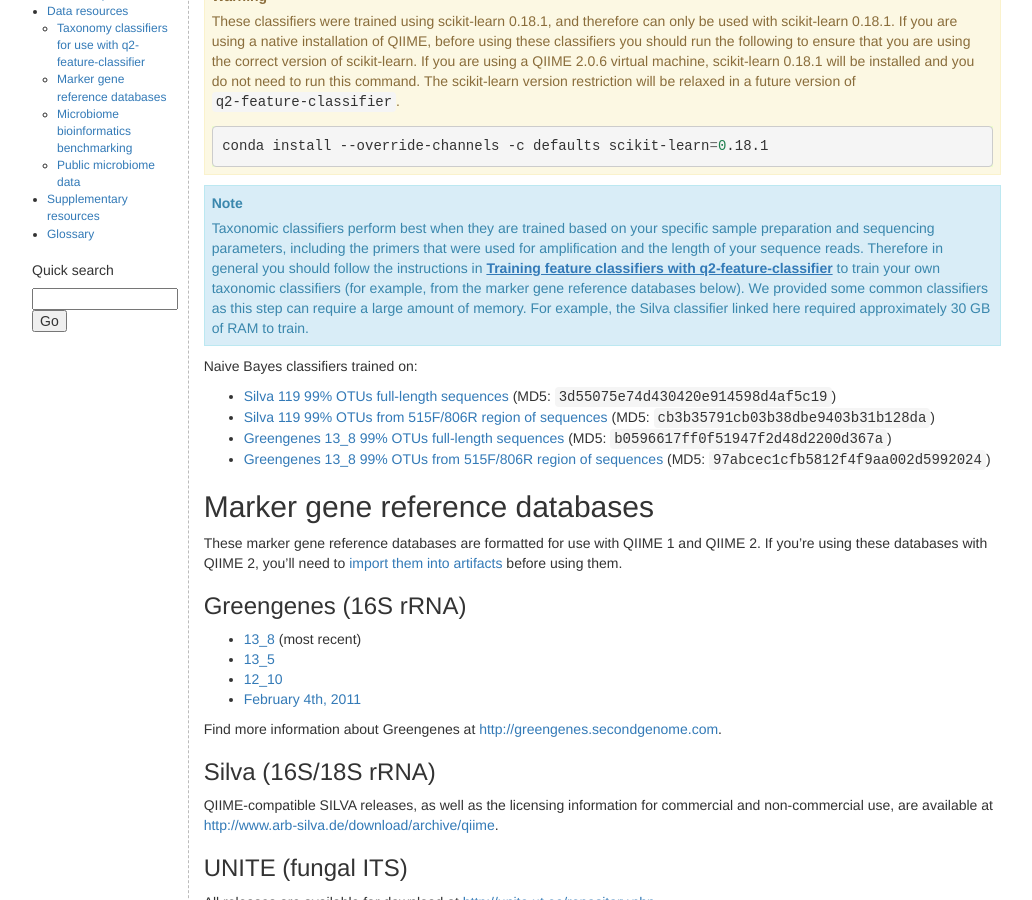
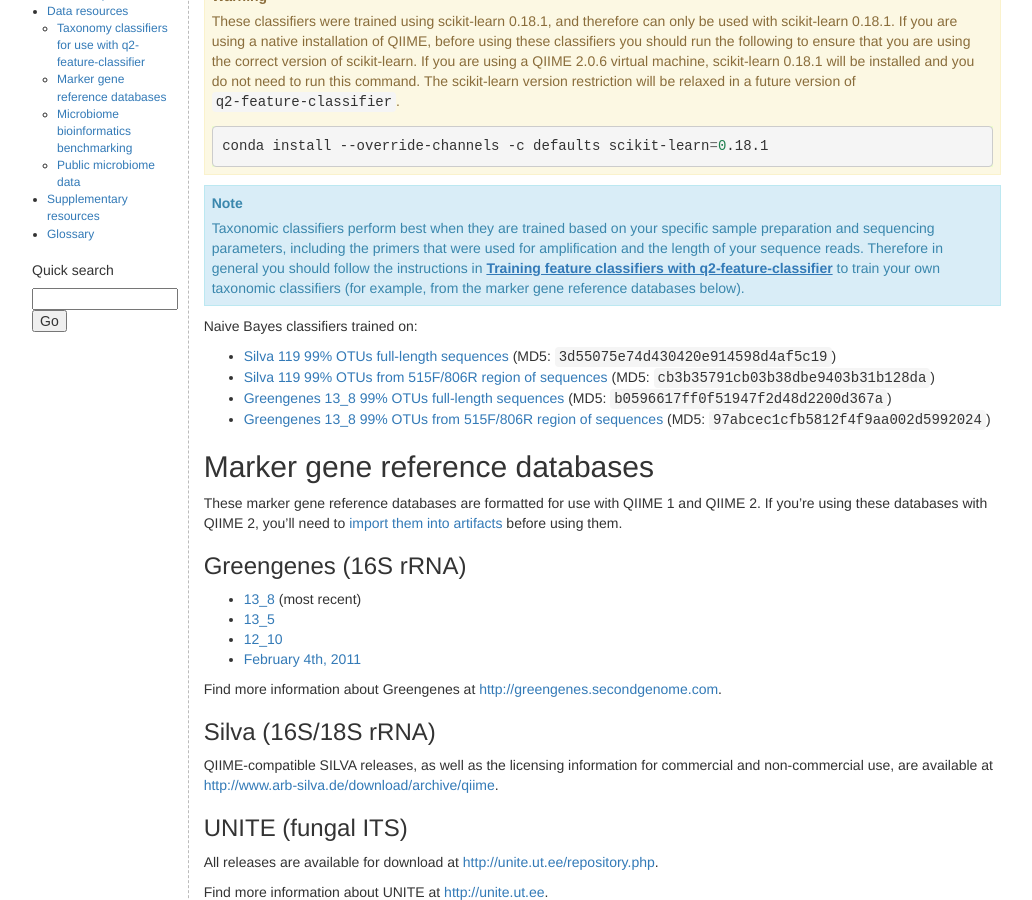
Before and after one commit to qiime2/docs, a Sphinx documentation site: the page built from source/data-resources.rst, in a window 1280 px wide and 900 px high, scrolled down 449 px. Shown: the whole window, without its empty margins (121-1153 px from the left). Built offline with Sphinx 7.4.7, drawn with Linux system fonts in a browser that asks for light colours; pages that are not in the unit, such as notebooks, are missing from menus; the version number could not be read and is left out.

Commit message:
fixes #105 (#110)

```diff
--- a/source/data-resources.rst
+++ b/source/data-resources.rst
@@ -13,7 +13,7 @@
 
       conda install --override-channels -c defaults scikit-learn=0.18.1
 
-.. note:: Taxonomic classifiers perform best when they are trained based on your specific sample preparation and sequencing parameters, including the primers that were used for amplification and the length of your sequence reads. Therefore in general you should follow the instructions in :doc:`Training feature classifiers with q2-feature-classifier <../tutorials/feature-classifier>` to train your own taxonomic classifiers (for example, from the marker gene reference databases below). We provided some common classifiers as this step can require a large amount of memory. For example, the Silva classifier linked here required approximately 30 GB of RAM to train.
+.. note:: Taxonomic classifiers perform best when they are trained based on your specific sample preparation and sequencing parameters, including the primers that were used for amplification and the length of your sequence reads. Therefore in general you should follow the instructions in :doc:`Training feature classifiers with q2-feature-classifier <../tutorials/feature-classifier>` to train your own taxonomic classifiers (for example, from the marker gene reference databases below).
 
 Naive Bayes classifiers trained on:
 
```
